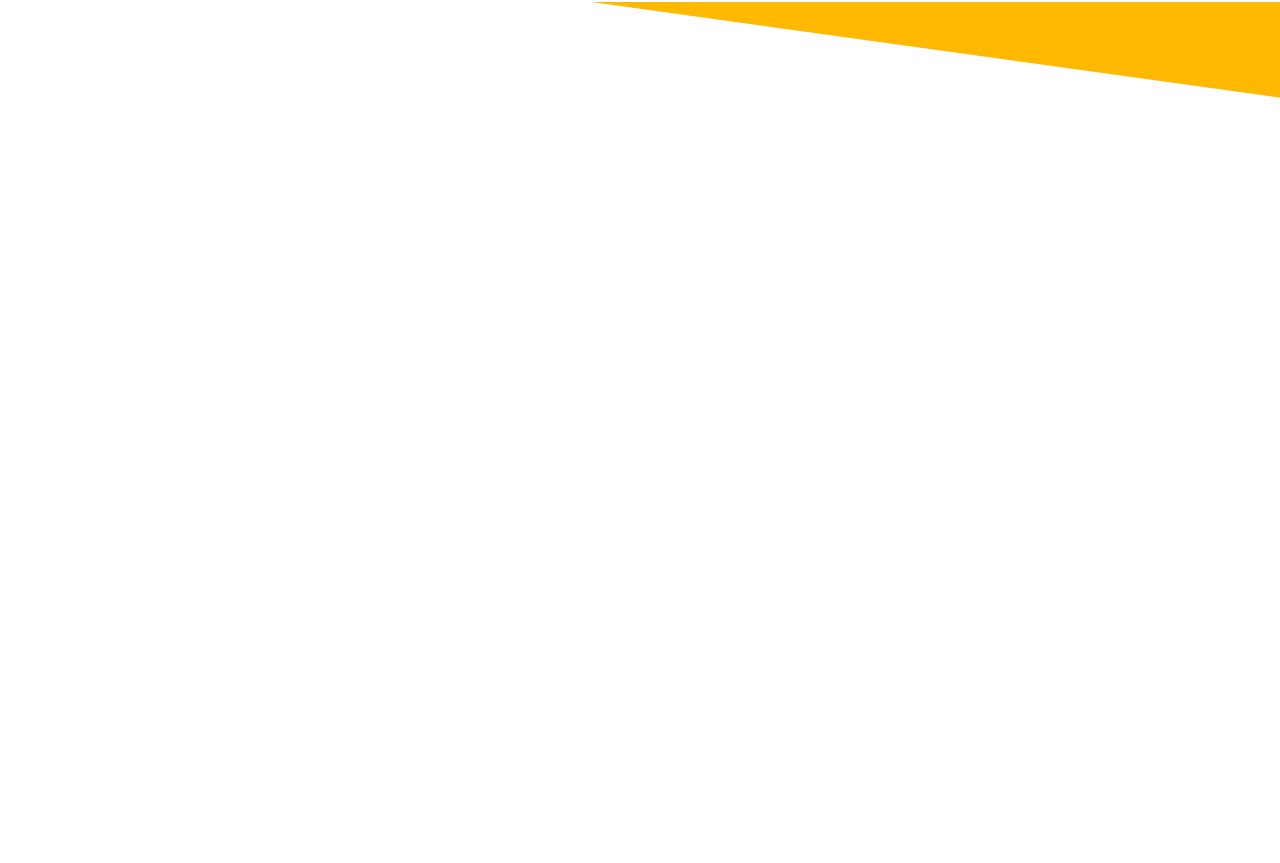
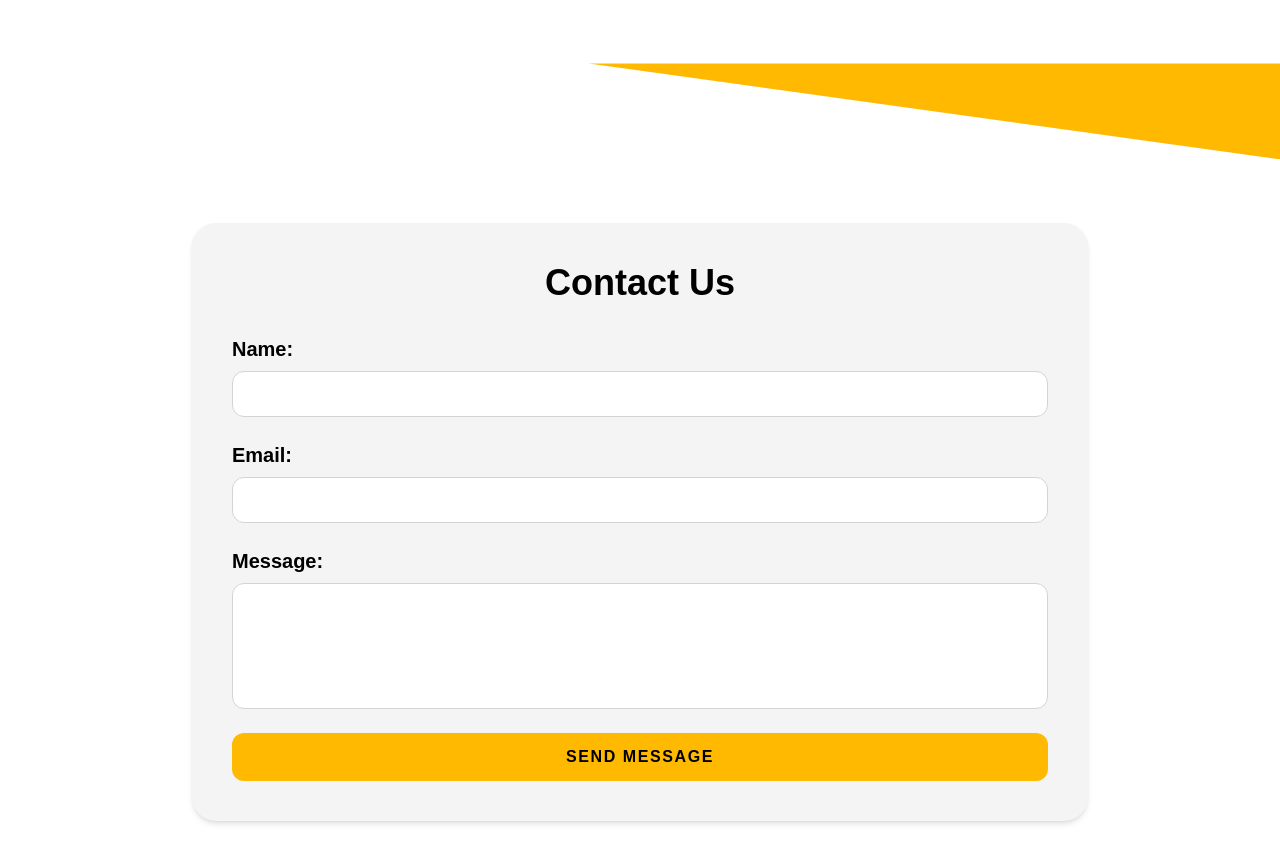
Before and after one commit to dilusha-ola/Gym-website-Fitcore, a Next.js app: page / in a window 1280 px wide. Shown: the part 2103-2966 px from the top of the page. Before the commit the page ends 2201 px from the top, so only its background shows below. Built offline with nearby package versions, Linux system fonts and the light colour scheme.

Commit message:
Create contactform component. added  contact form(without data validation) to home page.

```diff
--- /dev/null
+++ b/app/components/ContactForm.tsx
@@ -0,0 +1,56 @@
+"use client";
+
+export default function ContactForm() {
+  return (
+    <div className="max-w-4xl mx-auto bg-zinc-100 rounded-3xl px-10 py-10 shadow-md">
+      <h2 className="text-4xl font-extrabold text-black text-center mb-8">
+        Contact Us
+      </h2>
+
+      <form className="flex flex-col gap-6">
+        {/* Name */}
+        <div className="flex flex-col gap-2">
+          <label className="text-black text-xl font-semibold " htmlFor="name">
+            Name:
+          </label>
+          <input
+            id="name"
+            type="text"
+            className="w-full bg-white border border-zinc-300 rounded-xl px-4 py-3 text-black text-sm outline-none focus:ring-2 focus:ring-amber-400"
+          />
+        </div>
+
+        {/* Email */}
+        <div className="flex flex-col gap-2">
+          <label className="text-black text-xl font-semibold " htmlFor="email">
+            Email:
+          </label>
+          <input
+            id="email"
+            type="email"
+            className="w-full bg-white border border-zinc-300 rounded-xl px-4 py-3 text-black text-sm outline-none focus:ring-2 focus:ring-amber-400"
+          />
+        </div>
+
+        {/* Message */}
+        <div className="flex flex-col gap-2">
+          <label className="text-black text-xl font-semibold " htmlFor="message">
+            Message:
+          </label>
+          <textarea
+            id="message"
+            rows={5}
+            className="w-full bg-white border border-zinc-300 rounded-xl px-4 py-3 text-black text-sm outline-none focus:ring-2 focus:ring-amber-400 resize-none"
+          />
+        </div>
+
+        <button
+          type="submit"
+          className="w-full bg-amber-400 hover:bg-amber-300 transition-colors text-black font-extrabold uppercase tracking-widest py-3 rounded-xl"
+        >
+          Send Message
+        </button>
+      </form>
+    </div>
+  );
+}
--- a/app/components/ServiceCard.tsx
+++ b/app/components/ServiceCard.tsx
@@ -24,7 +24,7 @@ export default function ServiceCard({ path, title, description }: ServiceCardPro
       {/* Card Content */}
       <div className="bg-amber-400 px-5 py-4 flex flex-col gap-2 flex-1">
         <h3 className="text-black font-extrabold text-xl uppercase">{title}</h3>
-        <p className="text-black text-sm leading-relaxed">{description}</p>
+        <p className="text-black text-xl leading-relaxed">{description}</p>
       </div>
     </div>
   );
--- a/app/page.tsx
+++ b/app/page.tsx
@@ -1,5 +1,6 @@
 import Image from "next/image";
 import ServiceCard from "./components/ServiceCard";
+import ContactForm from "./components/ContactForm";
 
 const services = [
   {
@@ -121,6 +122,11 @@ export default function Home() {
           />
         </div>
       </section>
+
+      {/* Contact Section */}
+      <section className="bg-white py-16 px-6">
+        <ContactForm />
+      </section>
     </main>
   );
 }
```
